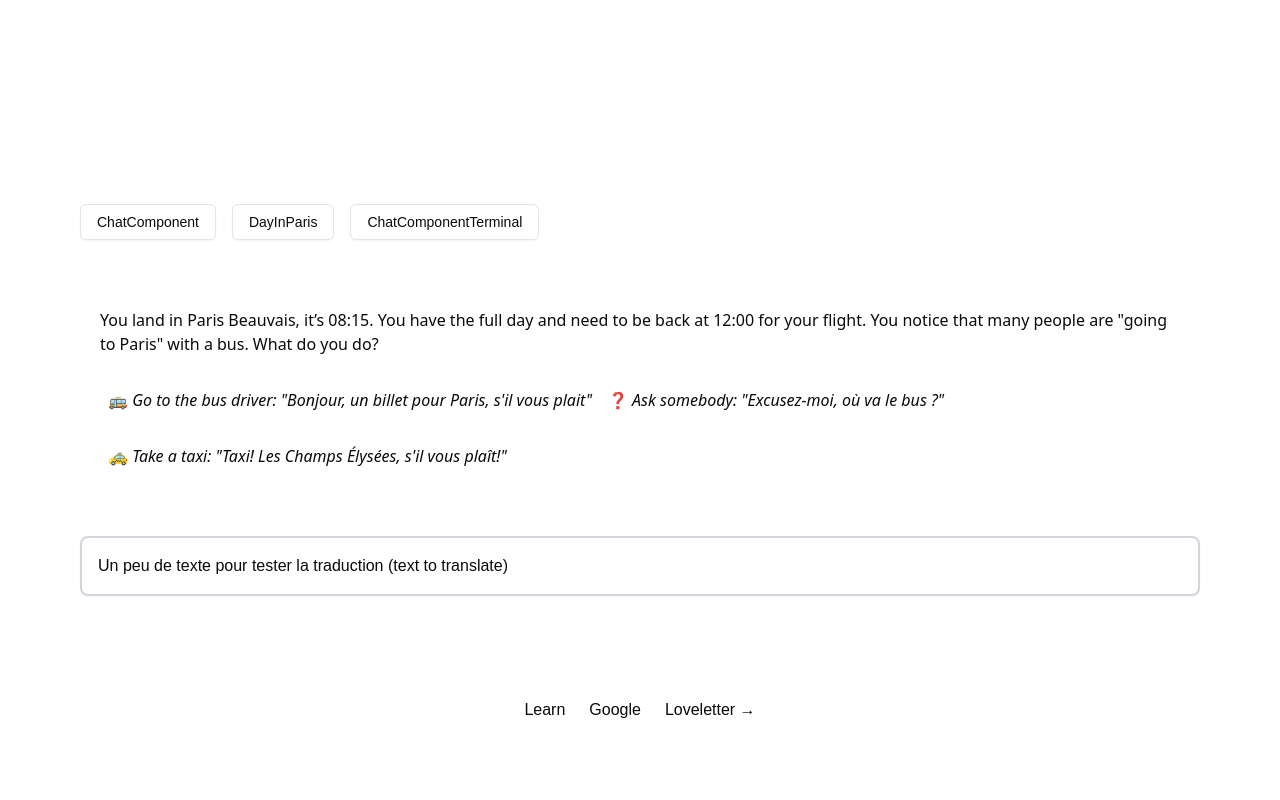
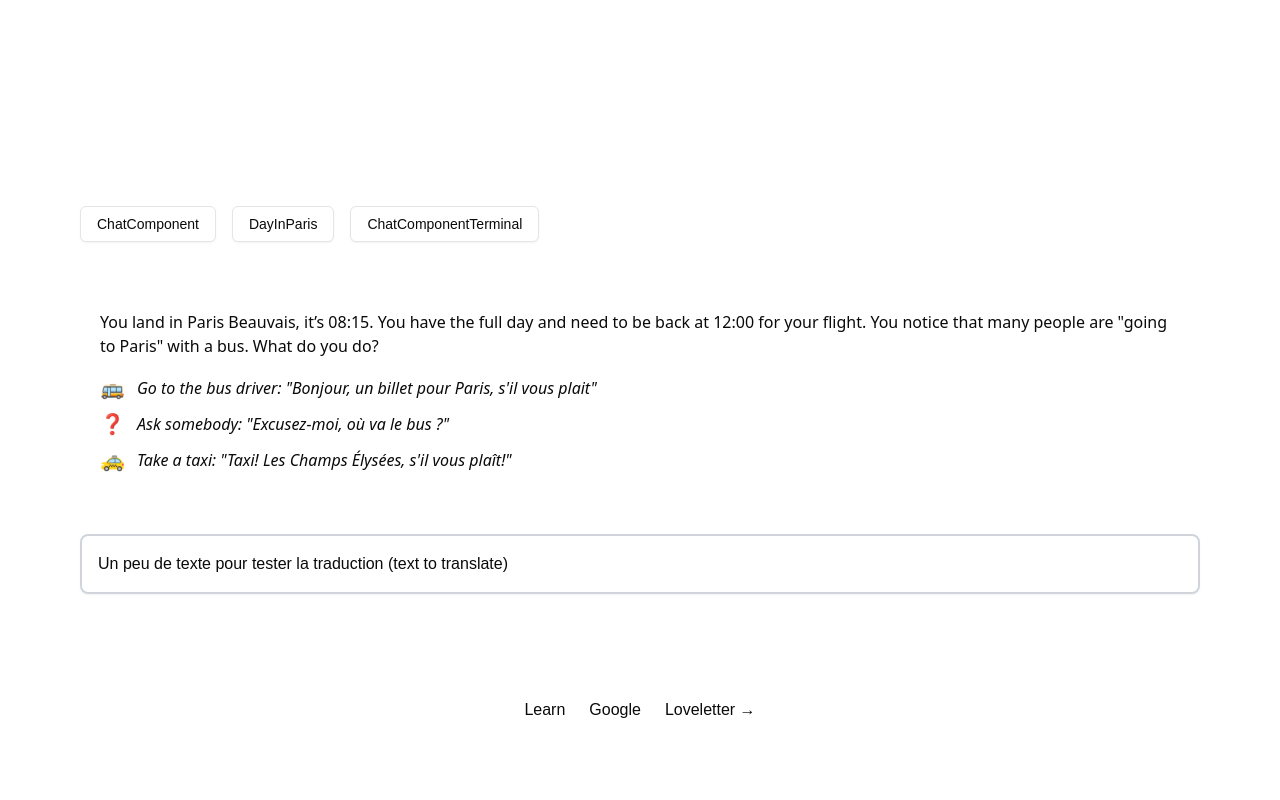
Before and after one commit to lmangall/text_based_language_game, a Next.js app: page / in a window 1280 px wide. Both pictures are taken after a click on the button "DayInParis". Shown: the top 800 px of the page. Built offline with nearby package versions, Linux system fonts and the light colour scheme.

Commit message:
fixed: no terminal in home

```diff
--- a/app/page.tsx
+++ b/app/page.tsx
@@ -5,8 +5,7 @@ import ChatComponent from "@/components/ChatComponent";
 import DayInParis from "@/components/DayInParis";
 import ChatComponentTerminal from "@/components/ChatComponentTerminal";
 import useDeeplTranslate from "@/components/UseDeeplTranslate";
-import Terminal from "@/components/Terminal";
-import ChatComponentTerminal from "@/components/ChatComponentTerminal";
+import Terminal from "@/components/Terminal"; // Assuming Terminal is another component you want to use
 
 export default function Home() {
   const [currentComponent, setCurrentComponent] = useState<
@@ -73,17 +72,24 @@ export default function Home() {
               <h2 className="font-bold">Translations:</h2>
               <ul className="list-disc pl-5">
                 {translations.map((translation, index) => (
-                  <li key={index} dangerouslySetInnerHTML={{ __html: translation }} />
+                  <li
+                    key={index}
+                    dangerouslySetInnerHTML={{ __html: translation }}
+                  />
                 ))}
               </ul>
             </div>
           )}
 
-          {translationError && <p className="text-red-500">{translationError}</p>}
+          {translationError && (
+            <p className="text-red-500">{translationError}</p>
+          )}
         </main>
 
         <footer className="row-start-3 flex gap-6 flex-wrap items-center justify-center">
-          <a className="flex items-center gap-2 hover:underline hover:underline-offset-4">Learn</a>
+          <a className="flex items-center gap-2 hover:underline hover:underline-offset-4">
+            Learn
+          </a>
           <a
             className="flex items-center gap-2 hover:underline hover:underline-offset-4"
             href="https://google.com"
@@ -102,8 +108,6 @@ export default function Home() {
           </a>
         </footer>
       </div>
-      <Terminal />
-      <ChatComponentTerminal />
     </div>
   );
 }
--- a/components/DayInParis.tsx
+++ b/components/DayInParis.tsx
@@ -169,13 +169,17 @@ const DayInParis: React.FC = () => {
 
   const renderOptions = (options: GameOption[]) => {
     return options.map((option, index) => (
-      <button
-        key={index}
-        onClick={() => handleOptionClick(option)}
-        className="text-left my-2 p-2 bg-transparent border-none cursor-pointer"
-      >
-        {option.emoji} <span className="italic">{option.text}</span>
-      </button>
+      <div key={index} className="flex items-center my-2">
+        {/* Emoji button triggers the option */}
+        <button
+          onClick={() => handleOptionClick(option)}
+          className="text-left bg-transparent border-none cursor-pointer text-xl mr-3"
+        >
+          {option.emoji}
+        </button>
+        {/* Text is not clickable */}
+        <span className="italic">{option.text}</span>
+      </div>
     ));
   };
 
```
